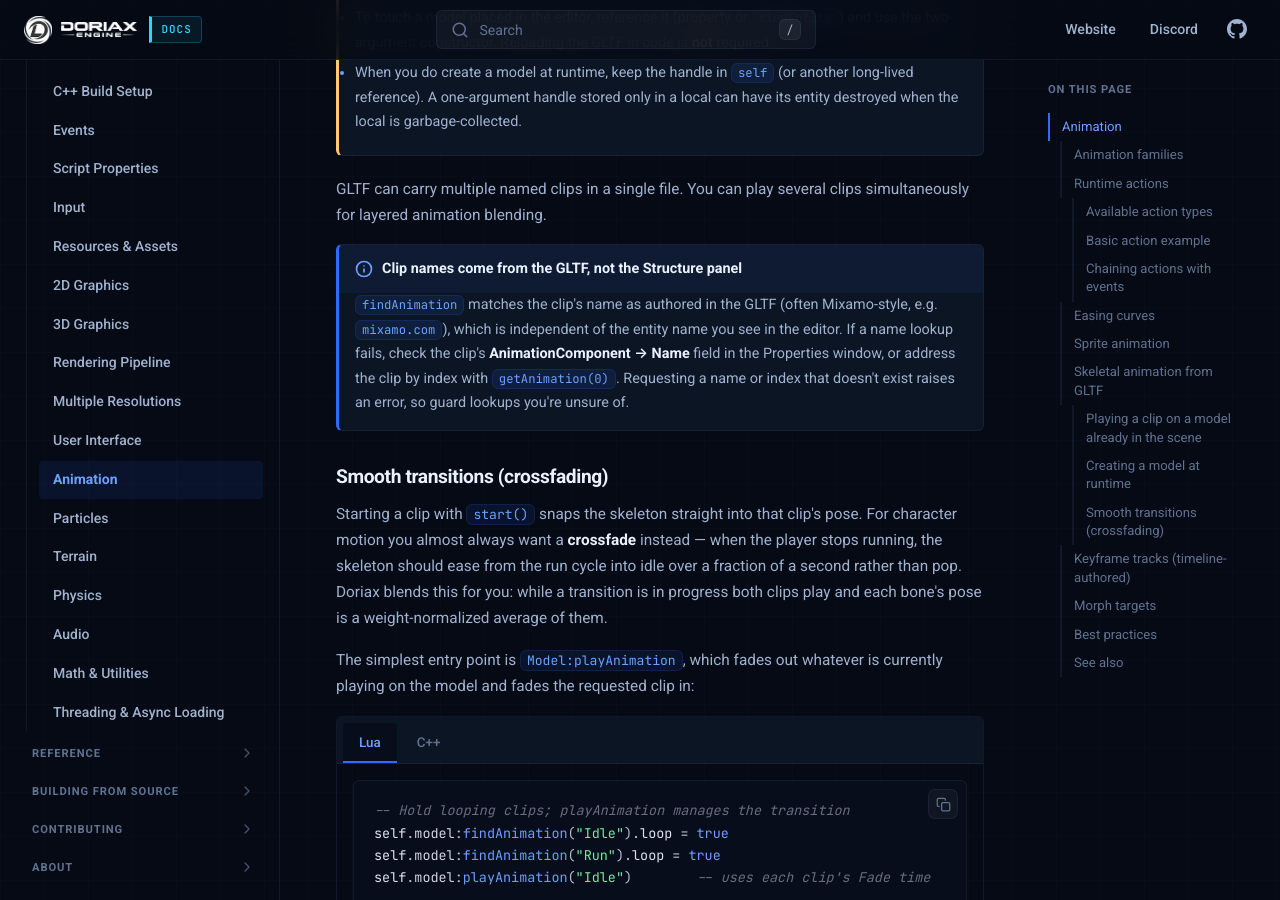
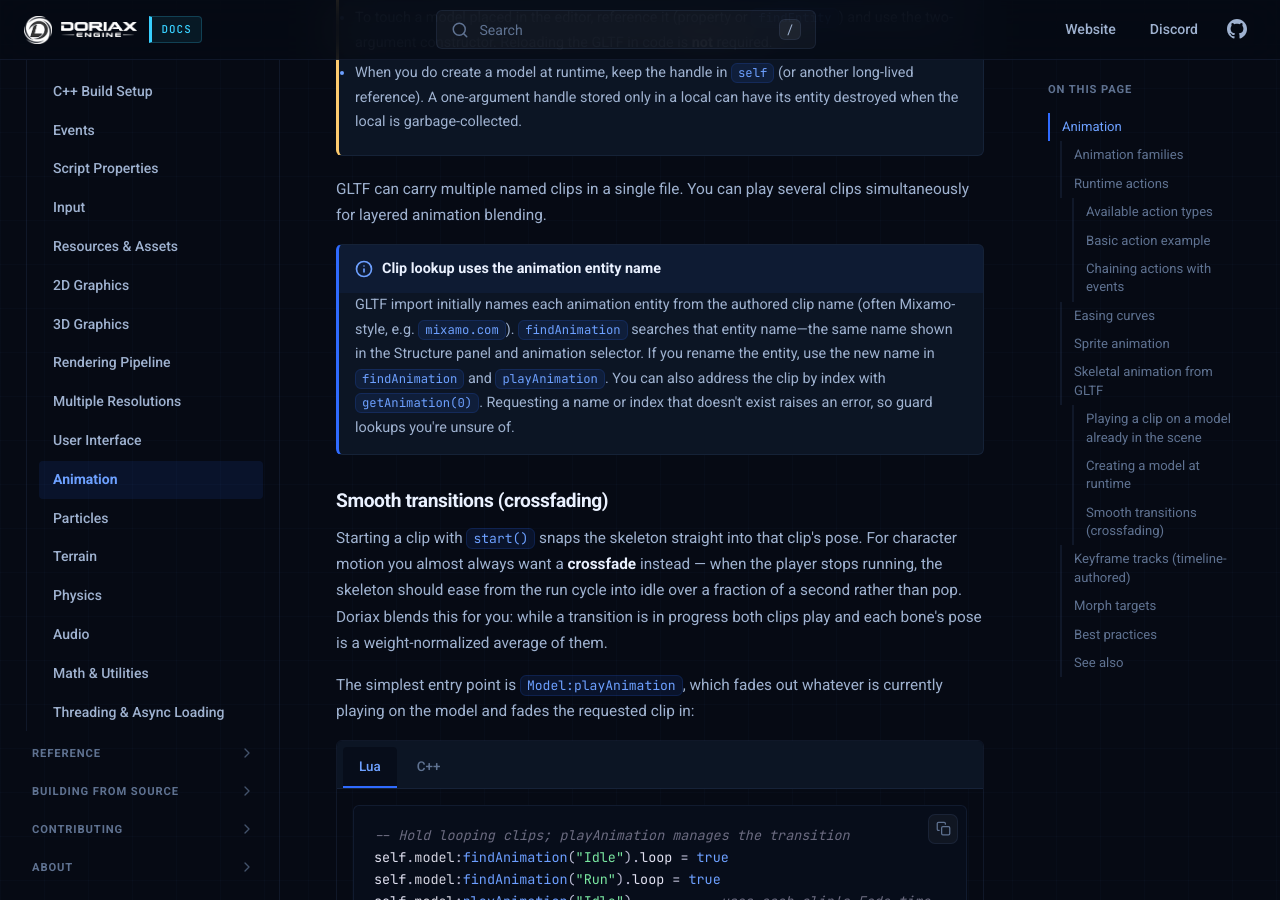
Before and after one commit to doriaxengine/doriax-docs, an MkDocs documentation site: the page built from docs/manual/animation.md, in a window 1280 px wide and 900 px high, scrolled down 5645 px. Built offline with MkDocs 1.6.1, drawn with Linux system fonts in a browser that asks for light colours.

Commit message:
Removed AnimationComponent name

```diff
--- a/docs/manual/animation.md
+++ b/docs/manual/animation.md
@@ -253,12 +253,13 @@ the **single-argument** constructor and then `loadGLTF`. This *creates a new ent
 GLTF can carry multiple named clips in a single file. You can play several clips
 simultaneously for layered animation blending.
 
-!!! note "Clip names come from the GLTF, not the Structure panel"
-    `findAnimation` matches the clip's name as authored in the GLTF (often Mixamo-style,
-    e.g. `mixamo.com`), which is independent of the entity name you see in the editor. If
-    a name lookup fails, check the clip's **AnimationComponent → Name** field in the
-    Properties window, or address the clip by index with `getAnimation(0)`. Requesting a
-    name or index that doesn't exist raises an error, so guard lookups you're unsure of.
+!!! note "Clip lookup uses the animation entity name"
+    GLTF import initially names each animation entity from the authored clip name (often
+    Mixamo-style, e.g. `mixamo.com`). `findAnimation` searches that entity name—the same
+    name shown in the Structure panel and animation selector. If you rename the entity,
+    use the new name in `findAnimation` and `playAnimation`. You can also address the clip
+    by index with `getAnimation(0)`. Requesting a name or index that doesn't exist raises
+    an error, so guard lookups you're unsure of.
 
 ### Smooth transitions (crossfading)
 
```
Also changed, not shown: docs/editor/animation.md (+4 -0 lines), docs/reference/classes/animation.md (+11 -2 lines), docs/reference/classes/animationcomponent.md (+4 -1 lines), docs/reference/classes/model.md (+10 -1 lines).
